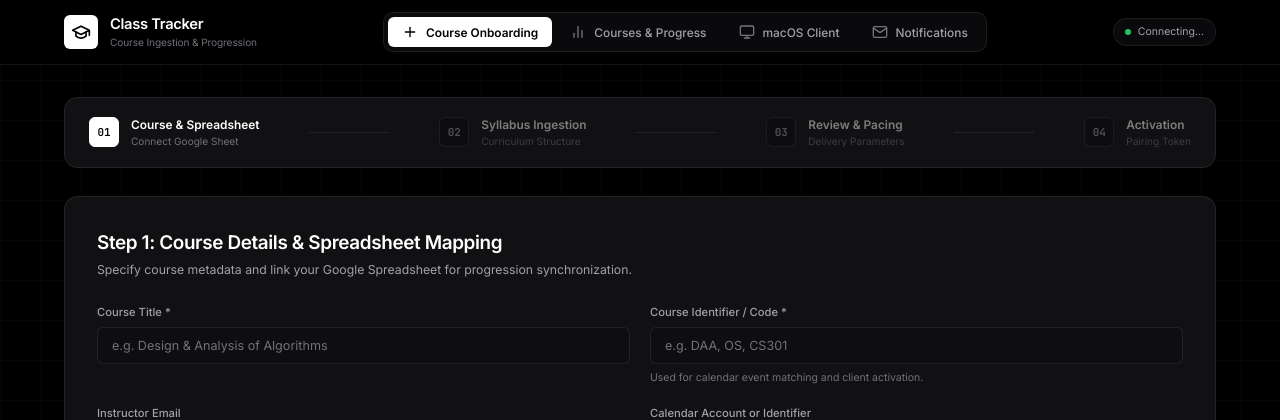
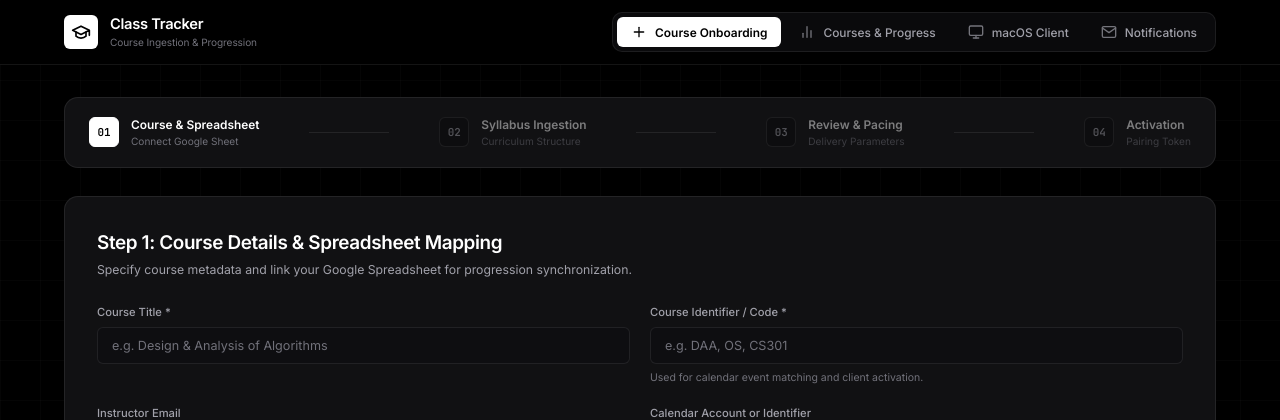
Before and after one commit to KeerthiKumarR/Class_tracker, a Python web app: template templates/index.html in a window 1280 px wide. Shown: the top 420 px of the page. Run offline with Jinja, Linux system fonts and the light colour scheme; the template is opened without the code that fills it, so the values that code supplies are empty.

Commit message:
ui: remove Server Active status pill from header

```diff
--- a/static/js/app.js
+++ b/static/js/app.js
@@ -29,7 +29,6 @@
     initCopyButtons();
     initAudioSandbox();
     initEmailSettings();
-    checkServerHealth();
 });
 
 // ==============================================================================
@@ -837,23 +836,8 @@
 }
 
 // ==============================================================================
-// 9. Utilities & Server Health Check
+// 9. Utilities & Toast Notifications
 // ==============================================================================
-async function checkServerHealth() {
-    try {
-        const res = await fetch('/healthz');
-        const data = await res.json();
-        const pill = document.getElementById('server-status');
-        if (data.alive) {
-            pill.className = 'status-pill online';
-            pill.querySelector('.status-text').textContent = 'Server Active';
-        }
-    } catch (e) {
-        const pill = document.getElementById('server-status');
-        pill.className = 'status-pill offline';
-        pill.querySelector('.status-text').textContent = 'Connecting...';
-    }
-}
 
 function showToast(message, type = 'info') {
     const container = document.getElementById('toast-container');
--- a/templates/index.html
+++ b/templates/index.html
@@ -62,13 +62,7 @@
                 </button>
             </nav>
 
-            <!-- Server Status Indicator -->
-            <div class="header-actions">
-                <div class="status-pill online" id="server-status">
-                    <span class="status-dot"></span>
-                    <span class="status-text">Connected</span>
-                </div>
-            </div>
+
         </div>
     </header>
 
```
